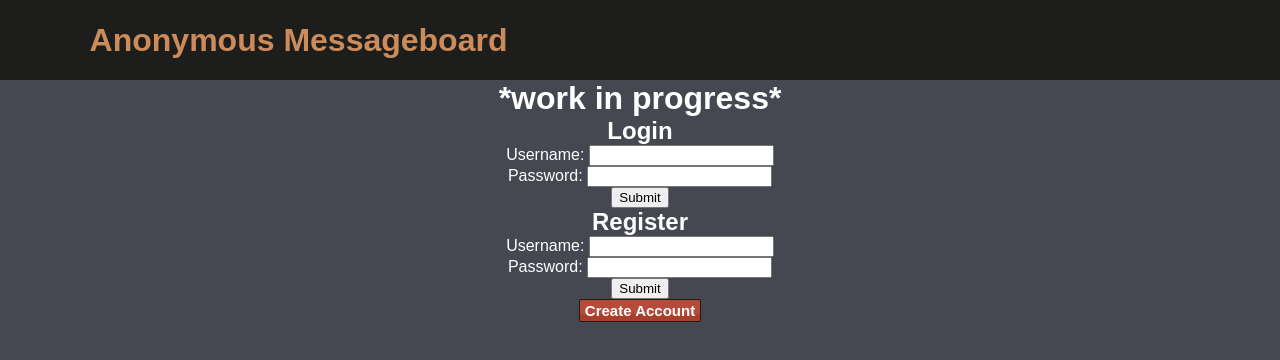
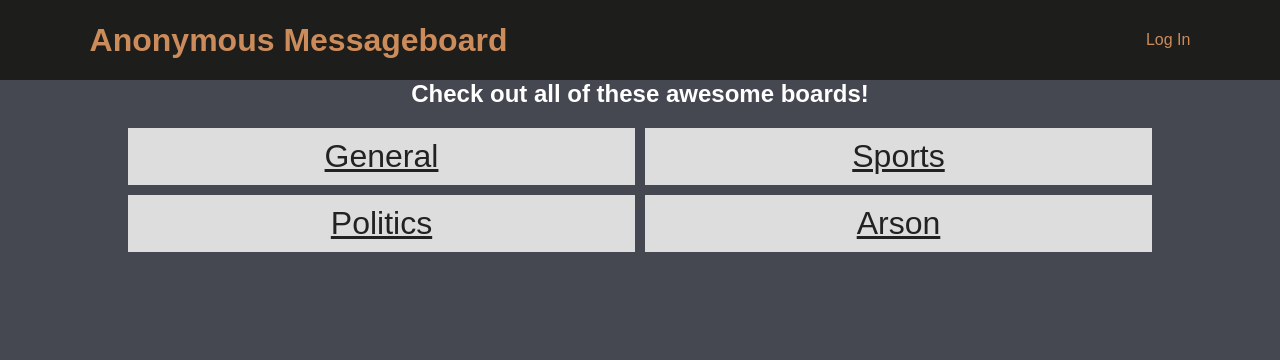
Before and after one commit to LudwigThePig/Anonymous-Messageboard, a website: page views/index.html in a window 1280 px wide. Drawn offline with Linux system fonts and the light colour scheme.

```diff
--- a/views/index.html
+++ b/views/index.html
@@ -8,44 +8,23 @@
     <meta name="viewport" content="width=device-width, initial-scale=1">
     <link id="favicon" rel="icon" href="https://cdn2.iconfinder.com/data/icons/black-animal-svg-icons/512/pig_piggy_bank_money_finance-128.png" type="image/x-icon">
     <link rel="stylesheet" href="/public/css/style.css">
-    <link rel="stylesheet" href="/public/css/login.css">
+    <link rel="stylesheet" href="/public/css/index.css">
   </head>
   <body>
     <div id="header">
       <h1 onclick="location.href='/'" style="cursor: pointer">Anonymous Messageboard</h1>
+      <span onclick="window.location.href='/login'">Log In</span>
     </div>
-    <h1>*work in progress*</h1>
     <div id="body">
-      <form action="/login" method="post">
-        <h2>Login</h2>
-        <div>
-          <label>Username:</label>
-          <input type="text" name="username" />
-        </div>
-        <div>
-          <label>Password:</label>
-          <input type="password" name="password" />
-        </div>
-        <div>
-          <input type="submit" value="Submit" />
-        </div>
-      </form>
-      <form action="/register" method="post">
-        <h2>Register</h2>
-        <div>
-          <label>Username:</label>
-          <input type="text" name="username" />
-        </div>
-        <div>
-          <label>Password:</label>
-          <input type="password" name="password" />
-        </div>
-        <div>
-          <input type="submit" value="Submit" />
-        </div>
-      </form>
-      <button>Create Account</button>
+      <h2>
+        Check out all of these awesome boards!
+      </h2>
+      <div id="boards">
+        <a href="/b/general">General</a>
+        <a href="/b/sports">Sports</a>
+        <a href="/b/pol">Politics</a>
+        <a href="/b/arson">Arson</a>
+      </div>
     </div>
-  <script src="/public/js/login.js"></script>
   </body>
 </html>
```
Also changed, not shown: views/login.html (+15 -0 lines).
